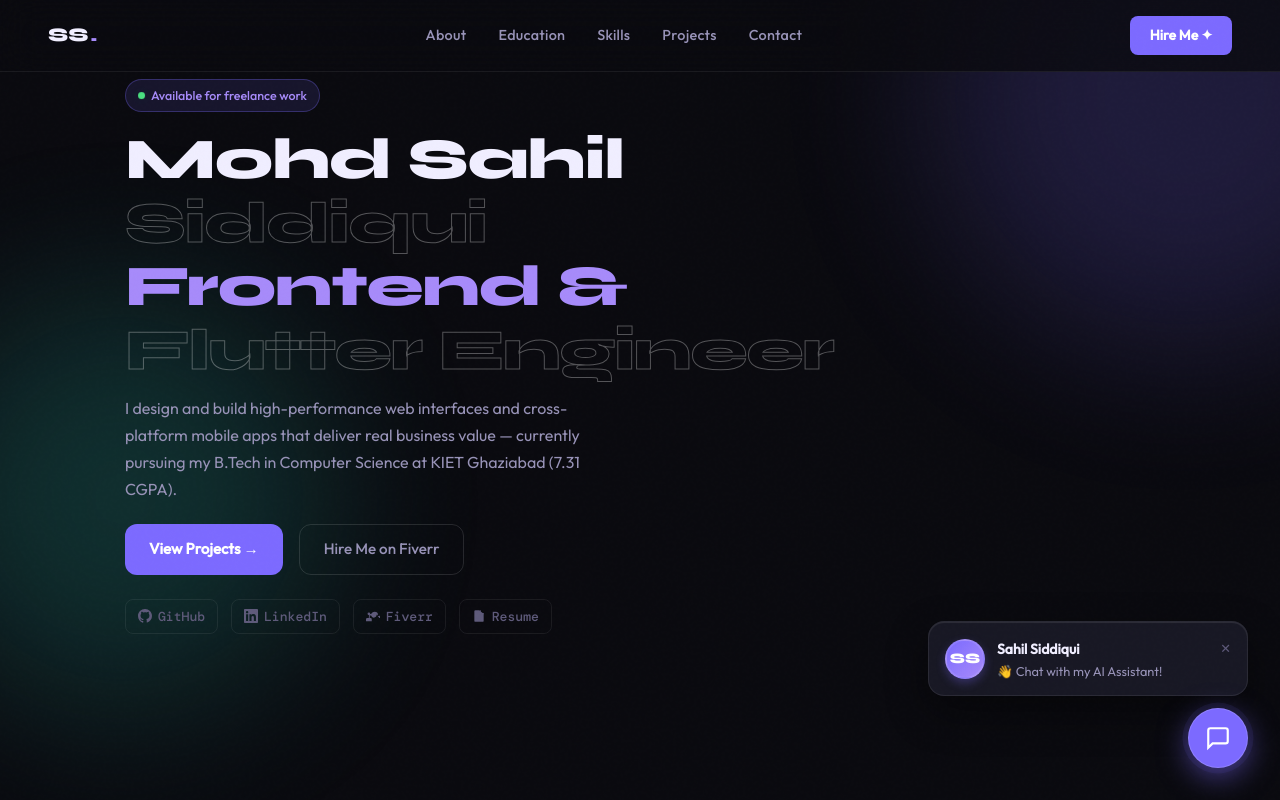
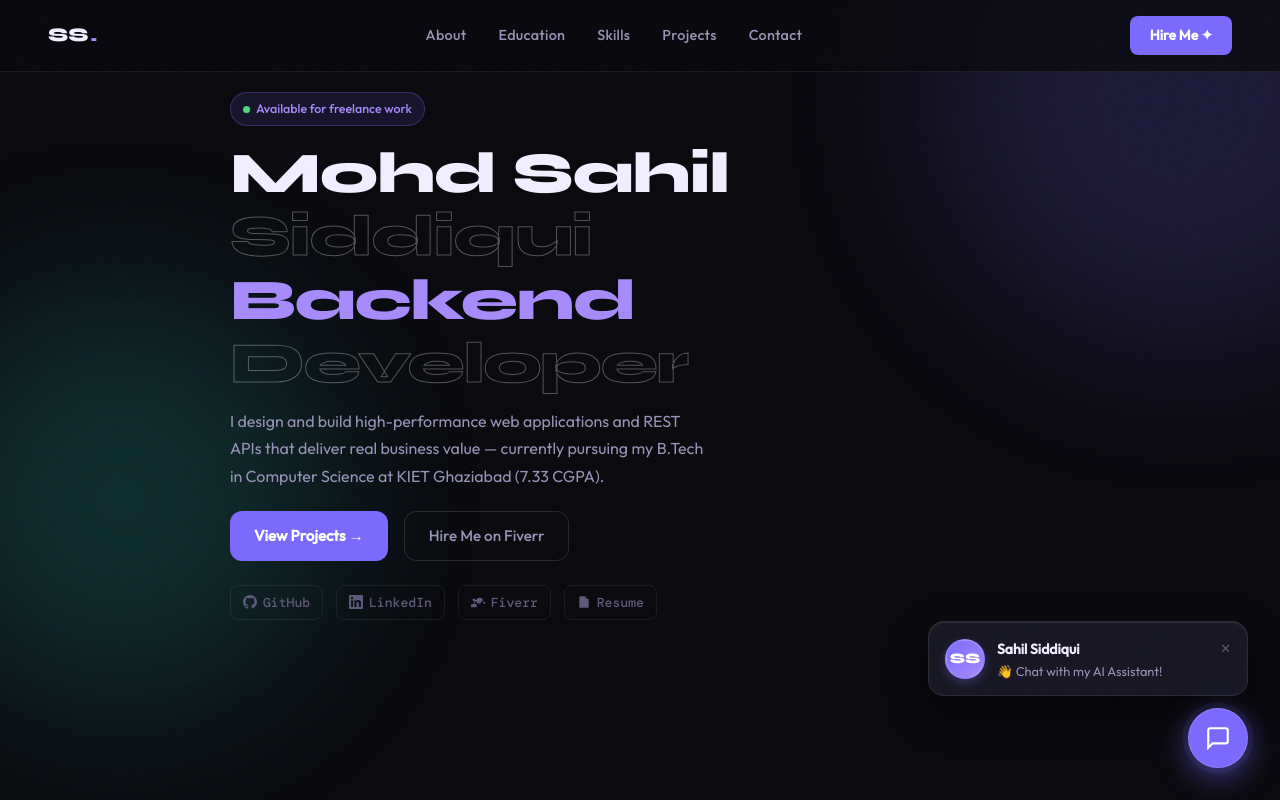
Before and after one commit to SahilSiddiqui-dev/portfolio, a Next.js app: page / in a window 1280 px wide. Shown: the top 800 px of the page. Built offline with nearby package versions, Linux system fonts and the light colour scheme.

Commit message:
feat: update AIAssistant and Hero components to reflect backend development focus and improve descriptions

```diff
--- a/src/components/AIAssistant.tsx
+++ b/src/components/AIAssistant.tsx
@@ -15,7 +15,7 @@ export default function AIAssistant() {
     {
       role: "bot",
       content:
-        "Hi there! I'm Sahil's AI assistant. Sahil is a Frontend & Flutter Developer open to freelance work — he builds clean, responsive websites and mobile apps.",
+        "Hi there! I'm Sahil's AI assistant. Sahil is a Backend Developer open to freelance work — he builds REST APIs and modern web applications.",
       chips: ["See his skills", "View projects", "I need a website", "Hire Sahil"],
     },
   ]);
@@ -72,7 +72,7 @@ export default function AIAssistant() {
       return ["See projects", "What services do you offer?", "Hire Sahil"];
     }
     if (lower.includes("project")) {
-      return ["Tell me about Flutter app", "What websites has he built?"];
+      return ["Tell me about backend projects", "What websites has he built?"];
     }
     if (lower.includes("service")) {
       return ["I need a website", "I need a mobile app", "What does it cost?"];
@@ -287,9 +287,9 @@ export default function AIAssistant() {
 // ── AUXILIARY LEAD FORM SUBMISSION COMPONENT (DECOUPLED FOR RECONCILIATION STABILITY) ──
 // ── VALIDATION HELPERS ──
 const TEMP_EMAIL_DOMAINS = [
-  "mailinator.com","guerrillamail.com","10minutemail.com","tempmail.com",
-  "throwam.com","yopmail.com","trashmail.com","sharklasers.com","fakeinbox.com",
-  "maildrop.cc","dispostable.com","spamgourmet.com","getairmail.com","getnada.com",
+  "mailinator.com", "guerrillamail.com", "10minutemail.com", "tempmail.com",
+  "throwam.com", "yopmail.com", "trashmail.com", "sharklasers.com", "fakeinbox.com",
+  "maildrop.cc", "dispostable.com", "spamgourmet.com", "getairmail.com", "getnada.com",
 ];
 
 const isValidName = (v: string) => /^[a-zA-Z\s'-]{2,50}$/.test(v.trim());
@@ -374,7 +374,7 @@ const LeadForm = () => {
 
     const serviceId = process.env.NEXT_PUBLIC_EMAILJS_SERVICE_ID || "";
     const templateId = process.env.NEXT_PUBLIC_EMAILJS_TEMPLATE_ID || "";
-    const publicKey  = process.env.NEXT_PUBLIC_EMAILJS_PUBLIC_KEY  || "";
+    const publicKey = process.env.NEXT_PUBLIC_EMAILJS_PUBLIC_KEY || "";
 
     if (!serviceId || !templateId || !publicKey) {
       setTimeout(() => { setSubmitted(true); setIsSending(false); }, 800);
@@ -464,7 +464,7 @@ const LeadForm = () => {
       <div style={{ display: "flex", flexDirection: "column" }}>
         <input
           type="text"
-          placeholder="Project Type (e.g. Flutter App) *"
+          placeholder="Project Type (e.g. Web App / API) *"
           value={projectType}
           onChange={(e) => { setProjectType(e.target.value); if (errors.projectType) setErrors(p => ({ ...p, projectType: undefined })); }}
           disabled={isSending}
--- a/src/components/Hero.tsx
+++ b/src/components/Hero.tsx
@@ -15,11 +15,11 @@ export default function Hero() {
             <h1 className="hero-title">
               Mohd Sahil<br />
               <span className="line2">Siddiqui</span><br />
-              <span className="accent">Frontend &amp; </span><br />
-              <span className="line2">Flutter Engineer</span><br />
+              <span className="accent">Backend </span><br />
+              <span className="line2">Developer</span><br />
             </h1>
             <p className="hero-desc">
-              I design and build high-performance web interfaces and cross-platform mobile apps that deliver real business value — currently pursuing my B.Tech in Computer Science at KIET Ghaziabad (7.31 CGPA).
+              I design and build high-performance web applications and REST APIs that deliver real business value — currently pursuing my B.Tech in Computer Science at KIET Ghaziabad (7.33 CGPA).
             </p>
             <div className="hero-actions">
               <a href="#projects" className="btn-primary">
```
